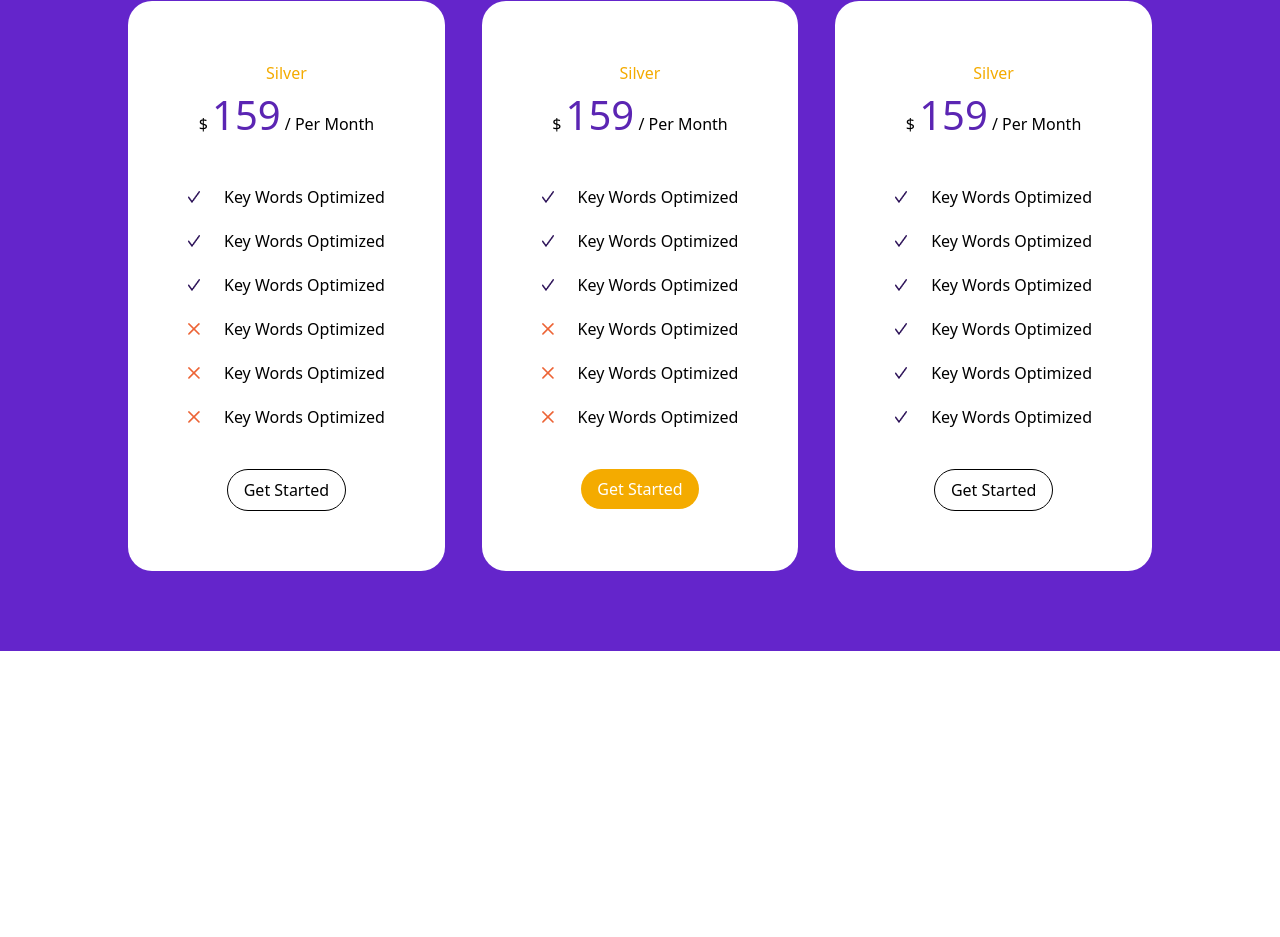
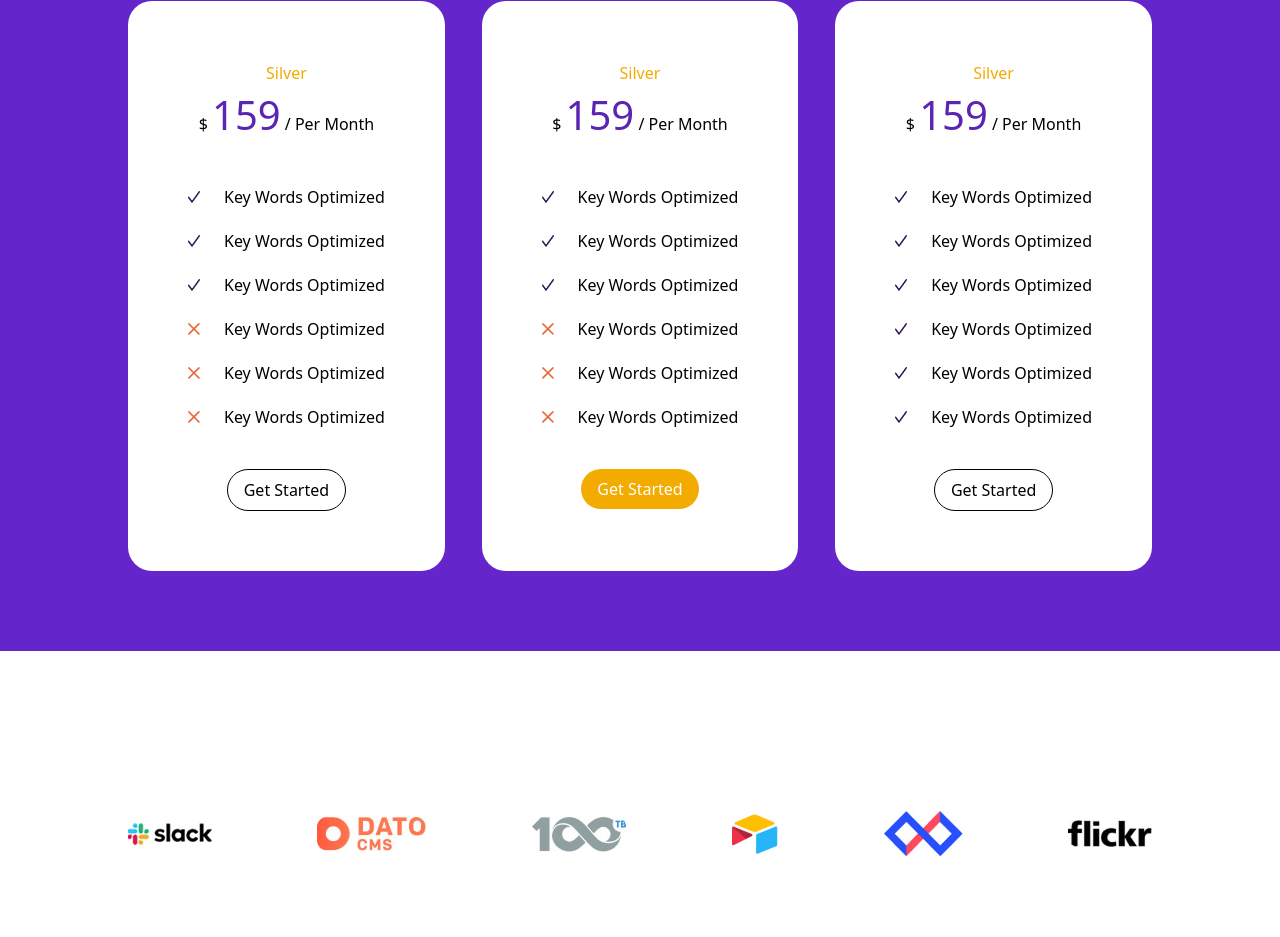
Before and after one commit to Dodikhudoev-Ahmad/hometask-fot-21.01.26, a website: page src/index.html in a window 1280 px wide. Shown: the part 5406-6343 px from the top of the page. Before the commit the page ends 6137 px from the top, so only its background shows below. Drawn offline with nearby package versions, Linux system fonts and the light colour scheme; files that its build step writes are made by us from their sources.

Commit message:
companies

```diff
--- a/src/index.html
+++ b/src/index.html
@@ -378,6 +378,14 @@
             </section>
         </section>
     </section>
+    <section class="max-w-[80%] m-auto flex justify-between py-20 items-center">
+        <img src="./assets/IMAGE (19) — копия 10.png" alt="">
+        <img src="./assets/IMAGE (20) — копия.png" alt="">
+        <img src="./assets/IMAGE (21).png" alt="">
+        <img src="./assets/IMAGE (22).png" alt="">
+        <img src="./assets/IMAGE (23).png" alt="">
+        <img src="./assets/IMAGE (24).png" alt="">
+    </section>
 </body>
 
 </html>
```
Also changed, not shown: src/assets/IMAGE (19) — копия 10.png (added), src/assets/IMAGE (20) — копия.png (added), src/assets/IMAGE (21).png (added), src/assets/IMAGE (22).png (added), src/assets/IMAGE (23).png (added), src/assets/IMAGE (24).png (added).
